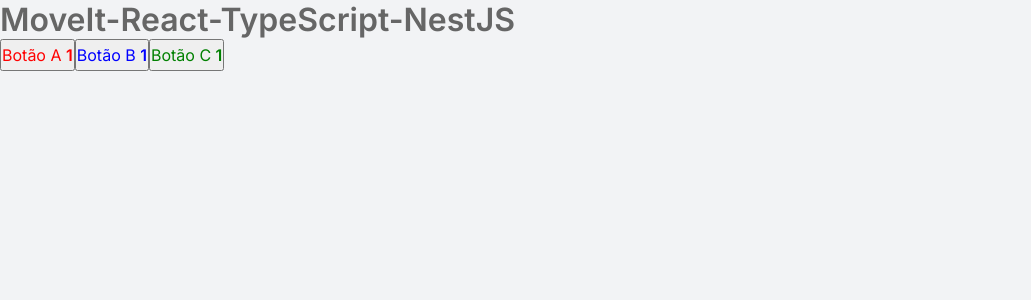
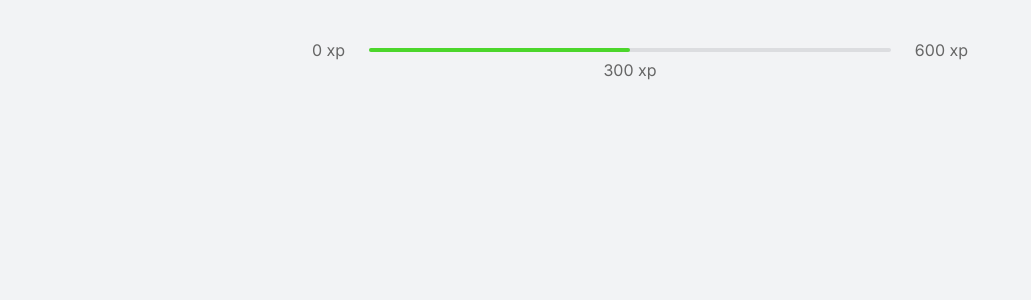
Before and after one commit to crummenauerca/MoveIt-React-TypeScript, a React (Create React App) app: page / in a window 1280 px wide. Shown: the top 300 px of the page, without its empty margins (0-1031 px from the left). Built offline with nearby package versions, Linux system fonts and the light colour scheme.

Commit message:
Created the ExperienceBar component using advanced CSS properties

```diff
--- a/src/App.tsx
+++ b/src/App.tsx
@@ -1,14 +1,11 @@
-import { Button } from './components/Button'
 
+import { ExperienceBar } from './components/ExperienceBar';
 import './styles/global.css'
 
 function App() {
   return (
-    <div>
-      <h1>MoveIt-React-TypeScript-NestJS</h1>
-      <Button color="red">Botão A</Button>
-      <Button color="blue">Botão B</Button>
-      <Button color="green">Botão C</Button>
+    <div className="container">
+      <ExperienceBar />
     </div>
   );
 }
--- a/src/components/Button.tsx
+++ /dev/null
@@ -1,22 +0,0 @@
-import { useState } from "react";
-
-interface ButtonProps {
-    color: string,
-    children: string
-}
-
-export function Button(props: ButtonProps) {
-    const [counter, setCounter] = useState(1)
-
-    function increment() {
-        setCounter(counter + 1)
-    }
-
-    return (
-        <button type="button"
-            style={{ color: props.color, height: '2rem' }}
-            onClick={increment}>
-            {props.children} <strong>{counter}</strong>
-        </button>
-    )
-}
--- /dev/null
+++ b/src/components/ExperienceBar.tsx
@@ -0,0 +1,14 @@
+export function ExperienceBar() {
+    return (
+        <header className="experience-bar">
+            <span>0 xp</span>
+            <div>
+                <div style={{ width: '50%' }} />
+                <span className="current-experience" style={{ left: '50%' }}>
+                    300 xp
+                </span>
+            </div>
+            <span>600 xp</span>
+        </header>
+    )
+}
--- a/src/styles/global.css
+++ b/src/styles/global.css
@@ -47,3 +47,42 @@
     color: inherit;
     text-decoration: none;
 }
+
+.container {
+    height: 100vh;
+    max-width: 720px;
+    margin: 0 auto;
+    padding: 2.5rem 2rem;
+    display: flex;
+    flex-direction: column;
+}
+
+.experience-bar {
+    display: flex;
+    align-items: center;
+}
+
+.experience-bar span {
+    font-size: 1rem;
+}
+
+.experience-bar > div {
+    flex: 1;
+    height: 4px;
+    border-radius: 4px;
+    background-color: var(--gray-line);
+    margin: 0 1.5rem;
+    position: relative;
+}
+
+.experience-bar > div > div {
+    height: 4px;
+    border-radius: 4px;
+    background-color: var(--green);
+}
+
+span.current-experience {
+    position: absolute;
+    top: 12px;
+    transform: translateX(-50%);
+}
```
